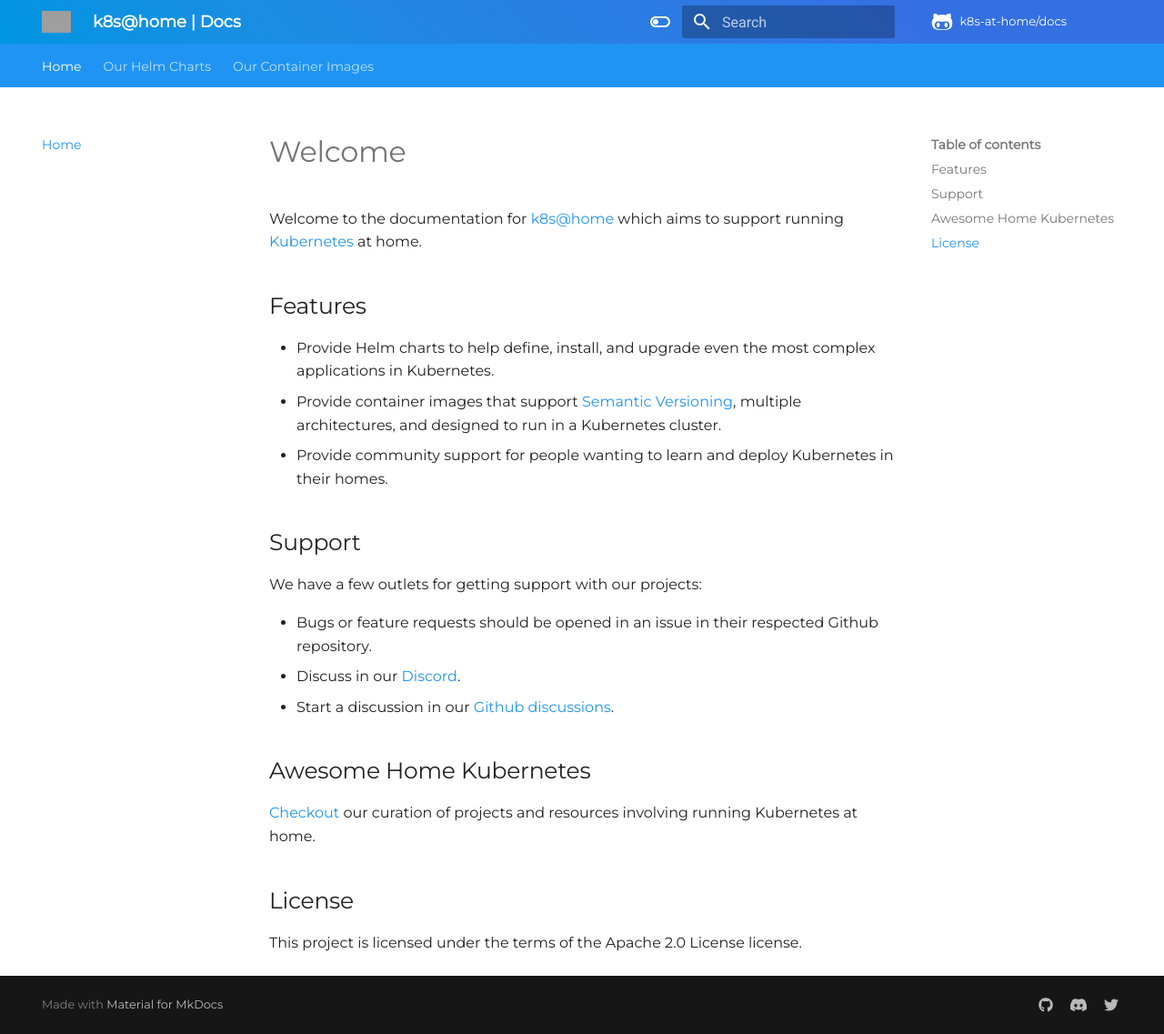
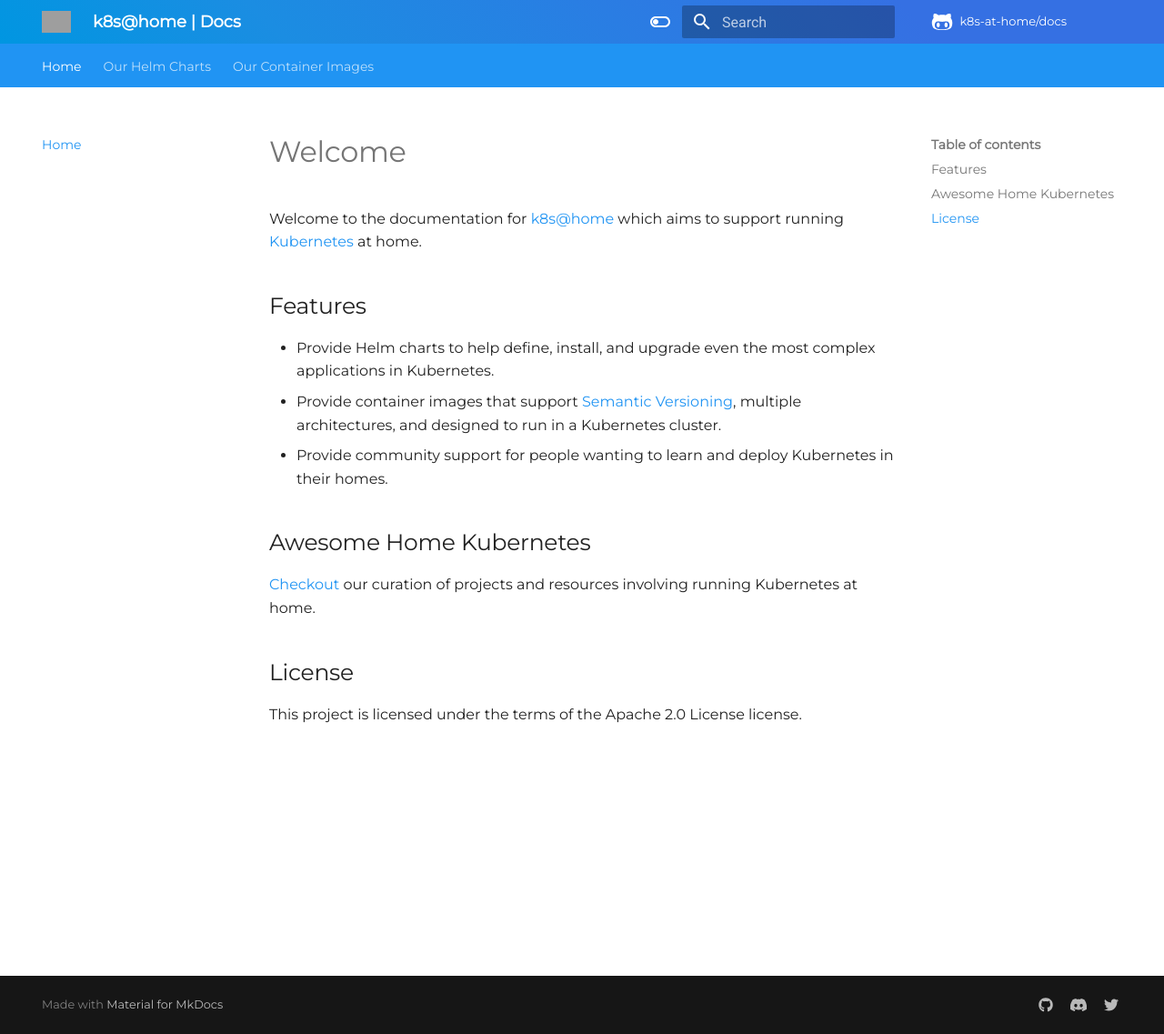
Before and after one commit to nicholaswilde/docs, an MkDocs documentation site: the page built from docs/index.md, in a window 1280 px wide and 1137 px high. Shown: the whole window at 91% size. Built offline with MkDocs 1.6.1 and Material for MkDocs 9.7.7, drawn with Linux system fonts in a browser that asks for light colours; comment, search, counter and statistics services are not loaded; grey boxes are pictures that could not be loaded.

Commit message:
Moved support section to the Support tab
Signed-off-by: Nicholas Wilde <ncwilde43@gmail.com>

```diff
--- a/docs/index.md
+++ b/docs/index.md
@@ -13,16 +13,6 @@
 - Provide community support for people wanting to learn and deploy Kubernetes
   in their homes.
 
-## Support
-
-We have a few outlets for getting support with our projects:
-
-- Bugs or feature requests should be opened in an issue in their respected
-  Github repository.
-- Discuss in our [Discord](https://discord.gg/sTMX7Vh).
-- Start a discussion in our
-  [Github discussions](https://github.com/k8s-at-home/organization/discussions).
-
 ## Awesome Home Kubernetes
 
 [Checkout](https://github.com/k8s-at-home/awesome-home-kubernetes) our curation
```
